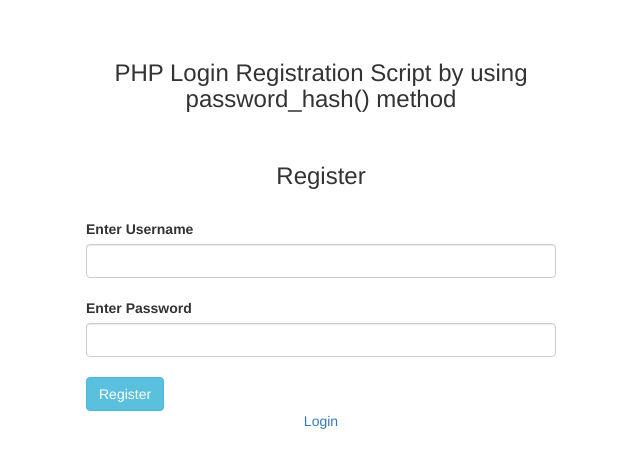
After one commit to KenKenCode/TakeNoteOnline, a PHP site: page /LogInPage3.php in a window 1280 px wide. The commit adds this page. Shown: the top 468 px of the page, without its empty margins (319-959 px from the left). Run offline with PHP 8.4, Linux system fonts and the light colour scheme.

Commit message:
Successful registration and log-in process

```diff
--- /dev/null
+++ b/LogInPage3.php
@@ -0,0 +1,121 @@
+<?php
+mysqli_report(MYSQLI_REPORT_ERROR | MYSQLI_REPORT_STRICT);
+error_reporting(E_ALL);
+ $connect = mysqli_connect("localhost", "root", "", "tnstudentregistrationdb");
+ session_start();
+ if(isset($_SESSION["username"]))
+ {
+      header("location:entry.php");
+ }
+ if(isset($_POST["register"]))
+ {
+      if(empty($_POST["username"]) || empty($_POST["password"]))
+      {
+           echo '<script>alert("Both Fields are required")</script>';
+      }
+      else
+      {
+           $username = mysqli_real_escape_string($connect, $_POST["username"]);
+           $password = mysqli_real_escape_string($connect, $_POST["password"]);
+           $password = password_hash($password, PASSWORD_DEFAULT);
+           $query = "INSERT INTO users(username, password) VALUES('$username', '$password')";
+           if(mysqli_query($connect, $query))
+           {
+                echo '<script>alert("Registration Done")</script>';
+           }
+      }
+ }
+ if(isset($_POST["login"]))
+ {
+      if(empty($_POST["username"]) || empty($_POST["password"]))
+      {
+           echo '<script>alert("Both Fields are required")</script>';
+      }
+      else
+      {
+           $username = mysqli_real_escape_string($connect, $_POST["username"]);
+           $password = mysqli_real_escape_string($connect, $_POST["password"]);
+           $query = "SELECT * FROM registrationforlogin WHERE studentUsername = '$username'";  //The username input value is being stored to the database with a pre space. For example: ' kenneth', this is why we have to modify this query to add a space before $username.
+           //other columns' spacing doesn't seem to have a problem. Only studentUsername. I have also tried to re-build this table on other databases but the same issue still persists.
+           //Dec. 17, 2022 3:09pm: The problem seems to be from my html form inputs, I tried directly inserting a record into registrationforlogin table in mysql shell, and the spacing-issue did not come up. The spacing issue seems to only come up when I insert from RegistrationPage.php
+           //As a suggestion, we can use other column for logging in such as studentName (unique), and studentEmail (unique) since they have no spacing-issue.
+           //Dec. 17, 2022 3:14pm, problem with RegistrationPage.php is now resolved. The SQL 'INSERT INTO' query has a pre-space on ' $studentUsername'
+           $result = mysqli_query($connect, $query);
+           if(mysqli_num_rows($result) > 0)
+           {
+                while($row = mysqli_fetch_array($result))
+                {
+                     if(password_verify($password, $row["studentPassword"]))
+                     {
+                          //return true;
+                          $_SESSION["username"] = $username;
+                          header("location:NotebooksPage2.php");
+                     }
+                     else
+                     {
+                          //return false;
+                          echo '<script>alert("Wrong User Details")</script>';
+                     }
+                }
+           }
+           else
+           {
+                echo '<script>alert("Wrong User Details")</script>';
+           }
+      }
+ }
+ ?>
+ <!DOCTYPE html>
+ <html>
+      <head>
+           <title>Webslesson Tutorial | PHP Login Registration Script by using password_hash() method</title>
+           <script src="https://ajax.googleapis.com/ajax/libs/jquery/2.2.0/jquery.min.js"></script>
+           <link rel="stylesheet" href="https://maxcdn.bootstrapcdn.com/bootstrap/3.3.6/css/bootstrap.min.css" />
+           <script src="https://maxcdn.bootstrapcdn.com/bootstrap/3.3.6/js/bootstrap.min.js"></script>
+      </head>
+      <body>
+           <br /><br />
+           <div class="container" style="width:500px;">
+                <h3 align="center">PHP Login Registration Script by using password_hash() method</h3>
+                <br />
+                <?php
+                if(isset($_GET["action"]) == "login")
+                {
+                ?>
+                <h3 align="center">Login</h3>
+                <br />
+                <form method="post">
+                     <label>Enter Username</label>
+                     <input type="text" name="username" class="form-control" />
+                     <br />
+                     <label>Enter Password</label>
+                     <input type="text" name="password" class="form-control" />
+                     <br />
+                     <input type="submit" name="login" value="Login" class="btn btn-info" />
+                     <br />
+                     <p align="center"><a href="LogInPage3.php">Register</a></p>
+                </form>
+                <?php
+                }
+                else
+                {
+                ?>
+                <h3 align="center">Register</h3>
+                <br />
+                <form method="post">
+                     <label>Enter Username</label>
+                     <input type="text" name="username" class="form-control" />
+                     <br />
+                     <label>Enter Password</label>
+                     <input type="text" name="password" class="form-control" />
+                     <br />
+                     <input type="submit" name="register" value="Register" class="btn btn-info" />
+                     <br />
+                     <p align="center"><a href="LogInPage3.php?action=login">Login</a></p>
+                </form>
+                <?php
+                }
+                ?>
+           </div>
+      </body>
+ </html>
--- a/RegistrationPage.php
+++ b/RegistrationPage.php
@@ -3,7 +3,7 @@ mysqli_report(MYSQLI_REPORT_ERROR | MYSQLI_REPORT_STRICT);
 error_reporting(E_ALL);
 session_start();
 
-$conn=mysqli_connect("localhost", "root", "", "tnstudentregistrationdb2");
+$conn=mysqli_connect("localhost", "root", "", "tnstudentregistrationdb");
 
 if(isset($_POST['register'])) {
 
@@ -21,7 +21,7 @@ if(isset($_POST['register'])) {
     //hash the password
     $encrypt_password = password_hash($passwordRegister, PASSWORD_DEFAULT);
 
-    $conn->query("INSERT INTO registrationforlogin (student_name, student_username, student_email, student_phone, student_level, student_password) VALUES ('$studentNameRegister', ' $userNameRegister', '$emailNameRegister', '$phoneNumberNameRegister', '$studentLevelNameRegister', '$encrypt_password')");
+    $conn->query("INSERT INTO registrationforlogin (studentName, studentUsername, studentEmail, studentPhone, studentLevel, studentPassword) VALUES ('$studentNameRegister', '$userNameRegister', '$emailNameRegister', '$phoneNumberNameRegister', '$studentLevelNameRegister', '$encrypt_password')");
 
     if($conn->affected_rows != 1) {
 		echo '<script type="text/javascript"> alert("something went wrong"); </script>';
```
Also changed, not shown: LogInPage.php (+37 -20 lines), LogInPage2.php (+56 -8 lines), LogOut.php (added, +9 -0 lines), NotebooksPage2.php (+45 -1 lines), entry.php (added, +28 -0 lines).
